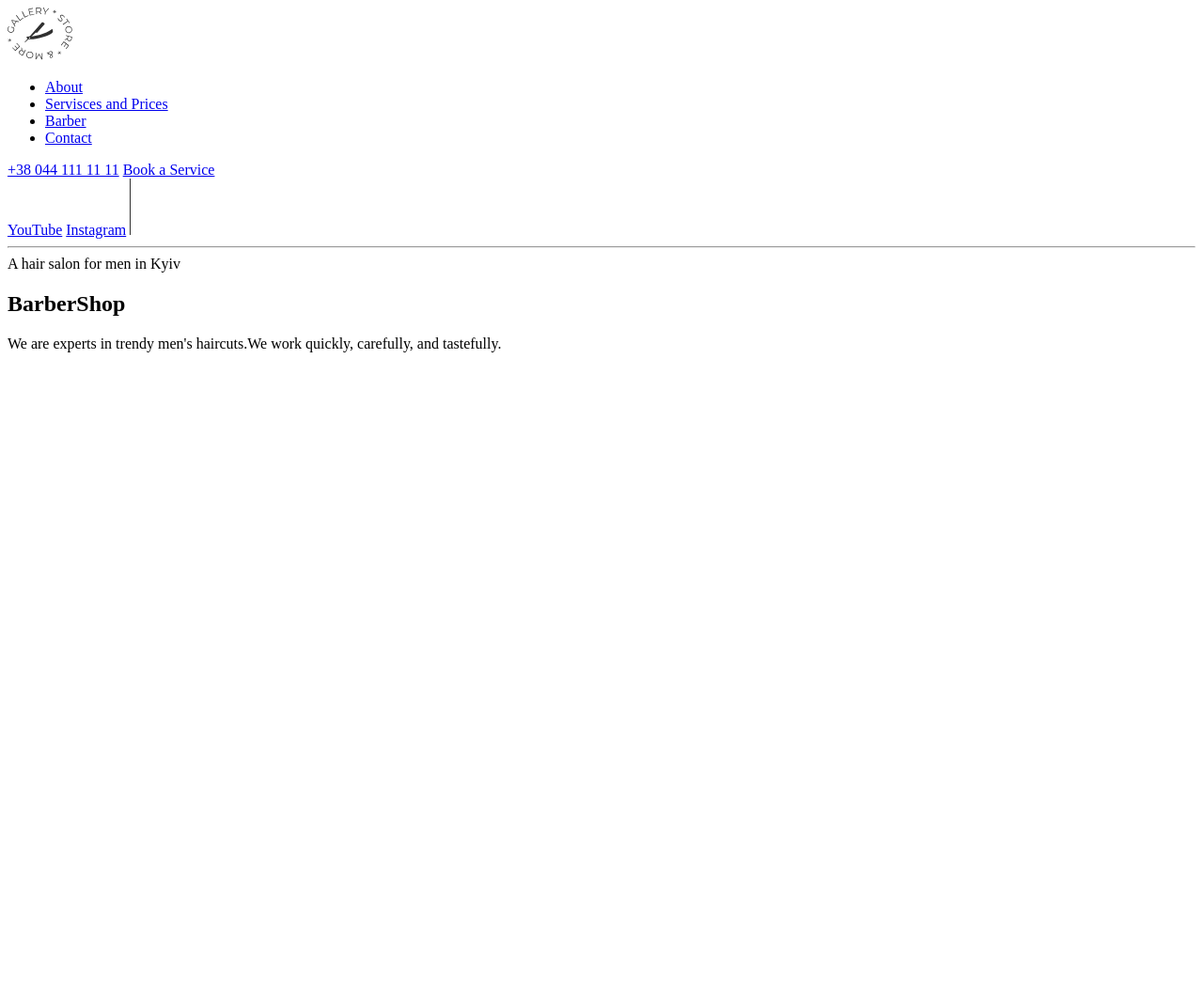
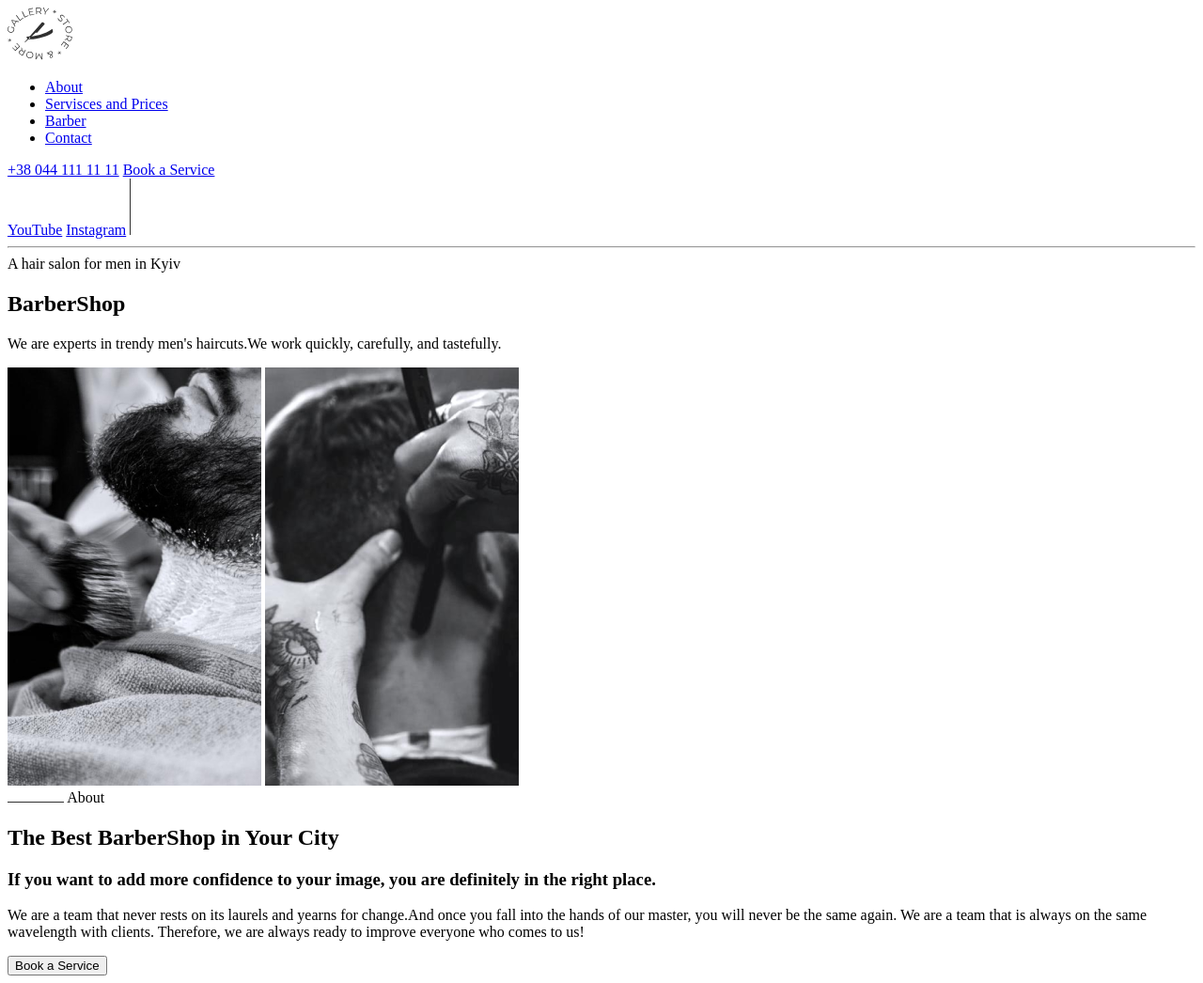
Before and after one commit to AndreeaDianaa/html-css-lesson-1-modul-1, a plain HTML site: page index.html in a window 1280 px wide. Shown: the whole page at 94% size. Before the commit the page ends 800 px from the top, so only its background shows below. Drawn offline with Linux system fonts and the light colour scheme.

Commit message:
Lesson 2 update

```diff
--- a/index.html
+++ b/index.html
@@ -18,7 +18,7 @@
           <li><a href="#">Contact</a></li>
         </ul>
       </nav>
-      <a href="tel:+38 044 111 11 11:">+38 044 111 11 11</a>
+      <a href="tel+380441111111:">+38 044 111 11 11</a>
       <a href="https://goit.global/ro/" target="_blank">Book a Service</a>
 
       <section>
@@ -38,6 +38,37 @@
           and tastefully.
         </p>
       </section>
+
+      <!--About section-->
+      <section>
+        <div>
+          <img src="Images/barber-img-1.png" alt="Frizer pune o spuma de ras" />
+          <img
+            src="Images/barber-img-2.png "
+            alt="Frizer barbiereste cu briceag"
+          />
+        </div>
+
+        <div>
+          <img src="Images/horizontal-dash.svg" alt="Horizontal Dash" />
+          <span>About</span>
+        </div>
+
+        <h2>The Best BarberShop in Your City</h2>
+        <h3>
+          If you want to add more confidence to your image, you are definitely
+          in the right place.
+        </h3>
+        <p>
+          We are a team that never rests on its laurels and yearns for
+          change.And once you fall into the hands of our master, you will never
+          be the same again. We are a team that is always on the same wavelength
+          with clients. Therefore, we are always ready to improve everyone who
+          comes to us!
+        </p>
+
+        <button>Book a Service</button>
+      </section>
     </main>
   </body>
 </html>
```
Also changed, not shown: Images/barber-img-1.png (added), Images/barber-img-2.png (added), Images/horizontal-dash.svg (added).
